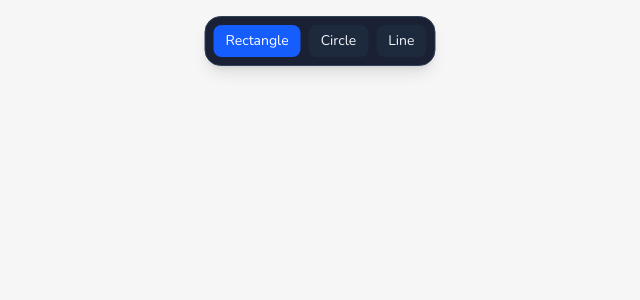
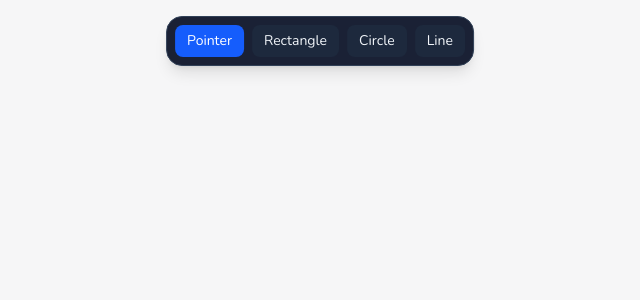
Before and after one commit to Deepthi1611/Excalidraw, a Next.js app in the folder drawapp/apps/excalidraw-fe/: page /canvas/1 in a window 1280 px wide. Shown: the top 300 px of the page, without its empty margins (320-960 px from the left). Built offline with nearby package versions, Linux system fonts and the light colour scheme; no server answers.

Commit message:
added pointer

```diff
--- a/drawapp/apps/excalidraw-fe/components/Canvas.tsx
+++ b/drawapp/apps/excalidraw-fe/components/Canvas.tsx
@@ -10,7 +10,7 @@ type CanvasProps = {
 
 export function Canvas({roomId, socket}:CanvasProps) {
   const canvasRef = useRef<HTMLCanvasElement>(null);
-  const [selectedTool, setSelectedTool] = useState<DrawTool>("rectangle");
+  const [selectedTool, setSelectedTool] = useState<DrawTool>("pointer");
   const [canvasSize, setCanvasSize] = useState({ width: 1200, height: 700 });
 
   useEffect(() => {
@@ -58,6 +58,13 @@ export function Canvas({roomId, socket}:CanvasProps) {
       />
       <div className="absolute left-1/2 top-4 z-10 flex -translate-x-1/2 items-center gap-2 rounded-2xl border border-slate-700 bg-slate-900/95 p-2 shadow-lg">
         <button
+          className={`rounded-lg px-3 py-1.5 text-sm ${selectedTool === "pointer" ? "bg-blue-600 text-white" : "bg-slate-800 text-slate-100 hover:bg-slate-700"}`}
+          onClick={() => setSelectedTool("pointer")}
+          type="button"
+        >
+          Pointer
+        </button>
+        <button
           className={`rounded-lg px-3 py-1.5 text-sm ${selectedTool === "rectangle" ? "bg-blue-600 text-white" : "bg-slate-800 text-slate-100 hover:bg-slate-700"}`}
           onClick={() => setSelectedTool("rectangle")}
           type="button"
--- a/drawapp/apps/excalidraw-fe/draw/index.ts
+++ b/drawapp/apps/excalidraw-fe/draw/index.ts
@@ -23,7 +23,7 @@ type Shape = {
 type RectangleShape = Extract<Shape, { type: "rectangle" }>;
 type CircleShape = Extract<Shape, { type: "circle" }>;
 type LineShape = Extract<Shape, { type: "line" }>;
-export type DrawTool = Shape["type"];
+export type DrawTool = Shape["type"] | "pointer";
 
 type IncomingWsMessage =
   | { type: "shape"; roomId: string; shape: Shape }
@@ -47,6 +47,8 @@ function normalizeCircle(startX: number, startY: number, endX: number, endY: num
     // Use drag endpoints as a diameter so circle size matches pointer drag.
     centerX: (startX + endX) / 2,
     centerY: (startY + endY) / 2,
+    // Math.hypot(dx, dy) = sqrt(dx^2 + dy^2), i.e. distance between drag start/end.
+    // That distance is the diameter here, so radius is half of it.
     radius: Math.hypot(dx, dy) / 2,
   };
 }
@@ -112,6 +114,9 @@ export async function initDraw(
   };
 
   const onMouseDown = (e: MouseEvent) => {
+    // Pointer mode is selection-only; do not start drawing.
+    if (selectedTool === "pointer") return;
+
     // 6) Start a new drawing interaction and store drag origin.
     const point = getCanvasPoint(e);
     startX = point.x;
@@ -120,6 +125,8 @@ export async function initDraw(
   };
 
   const onMouseMove = (e: MouseEvent) => {
+    if (selectedTool === "pointer") return;
+
     // 7) While dragging, redraw current scene and paint a live preview shape.
     if (!isDrawing) return;
     const point = getCanvasPoint(e);
@@ -148,6 +155,11 @@ export async function initDraw(
   };
 
   const onMouseUp = (e: MouseEvent) => {
+    if (selectedTool === "pointer") {
+      isDrawing = false;
+      return;
+    }
+
     // 8) Finalize drawing when mouse is released.
     if (!isDrawing) return;
     isDrawing = false;
```
